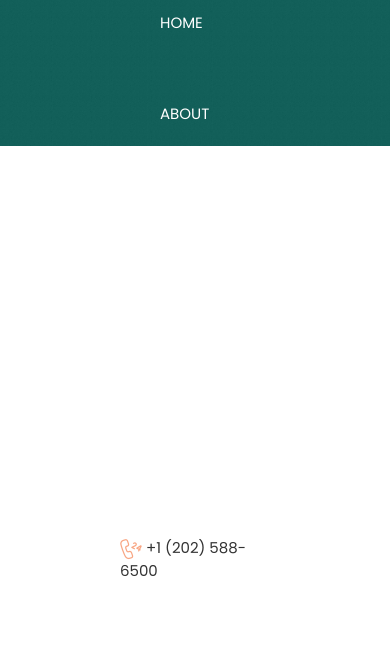
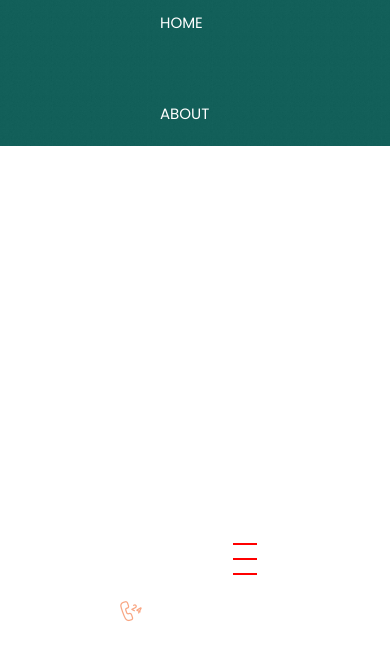
Before and after one commit to shohag06/sycho, a plain HTML site: page index.html in a window 390 px wide. Shown: the part 64-724 px from the top of the page. Drawn offline with Linux system fonts and the light colour scheme.

Commit message:
header phone number & icone added

```diff
--- a/assets/css/style.css
+++ b/assets/css/style.css
@@ -18,11 +18,11 @@ Version: 1.0
 
 .alignleft {
 	float: left;
-	margin-right: 15px;
+
 }
-.alignright {
+.alignright{
 	float: right;
-	margin-left: 15px;
+
 }
 .aligncenter {
 	display: block;
@@ -235,3 +235,32 @@ h2{
 .main-menue ul li .submenue  li:hover> a{
 	color: #f8a683;
 }
+.header-cta span a{
+	color: #fff;
+}
+.header-cta{
+	margin-top: 12px;
+}
+.header-bar{
+	background: #fff;
+	height: 50px;
+	width: 50px;
+	border-radius: 50%;
+	text-align: center;
+	line-height: 1;
+	margin: auto;
+	margin-left: 40px;
+
+
+}
+.header-bar span {
+    background: red;
+    width: 24px;
+    height: 1px;
+    display:inline-block ;
+	margin: 3px 0;
+	padding-top: 2px;
+	margin-top: 6px;
+	margin-bottom: 5px;
+	line-height: 55px;
+}
--- a/index.html
+++ b/index.html
@@ -68,10 +68,16 @@
                      </div>
                   </div>
                   <div class="col-xl-3">
-                     <div class="header-cta">
+                     <div class="header-bar alignright">
+                        <span></span>
+                        <span></span>
+                        <span></span>
+                     </div>
+                     <div class="header-cta alignright">
                         <img src="assets/img/icone/icone.png" alt="icone">
                         <span><a href="tel:+1 (202) 588-6500">+1 (202) 588-6500</a></span>
                      </div>
+
                   </div>
                </div>
            </div>
```
